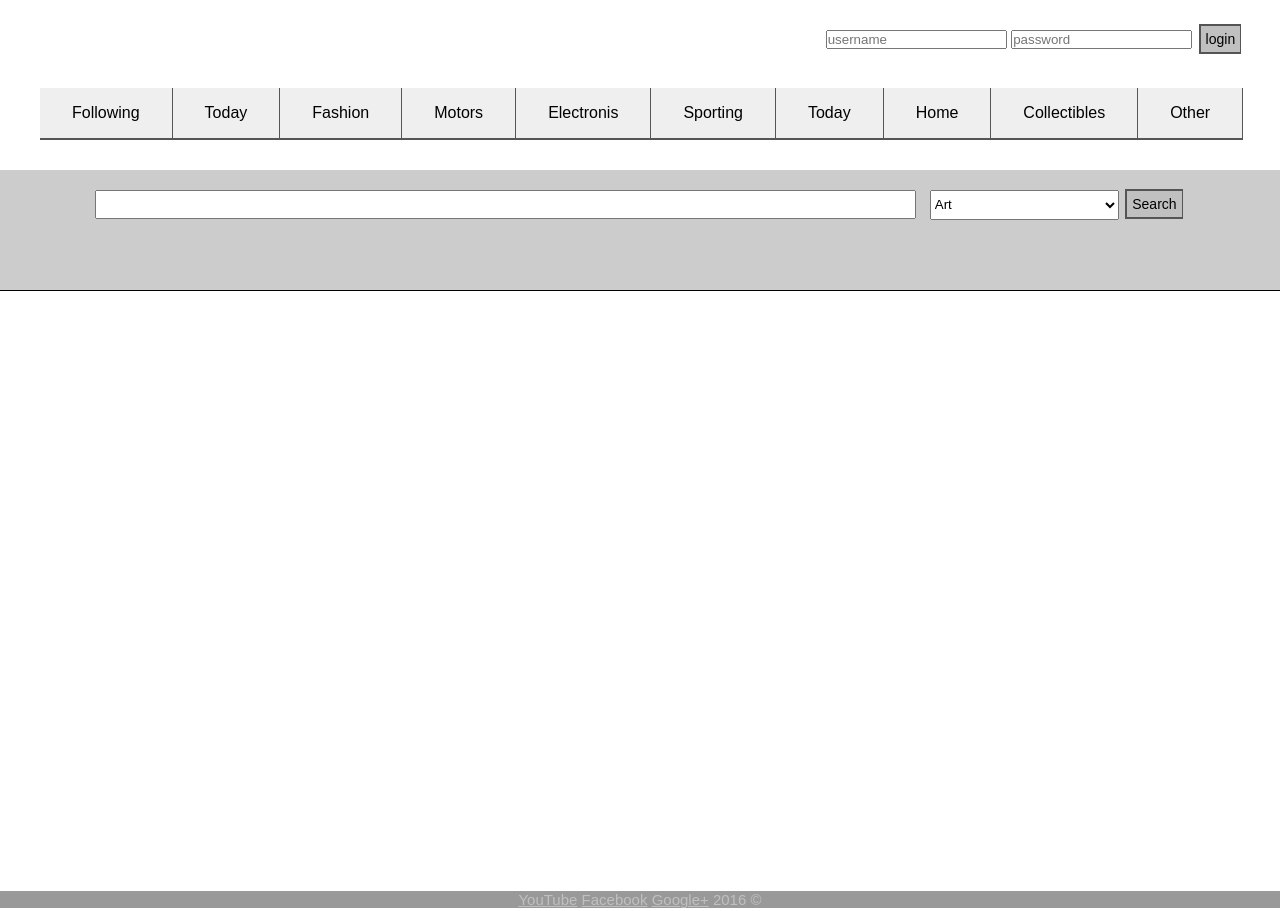
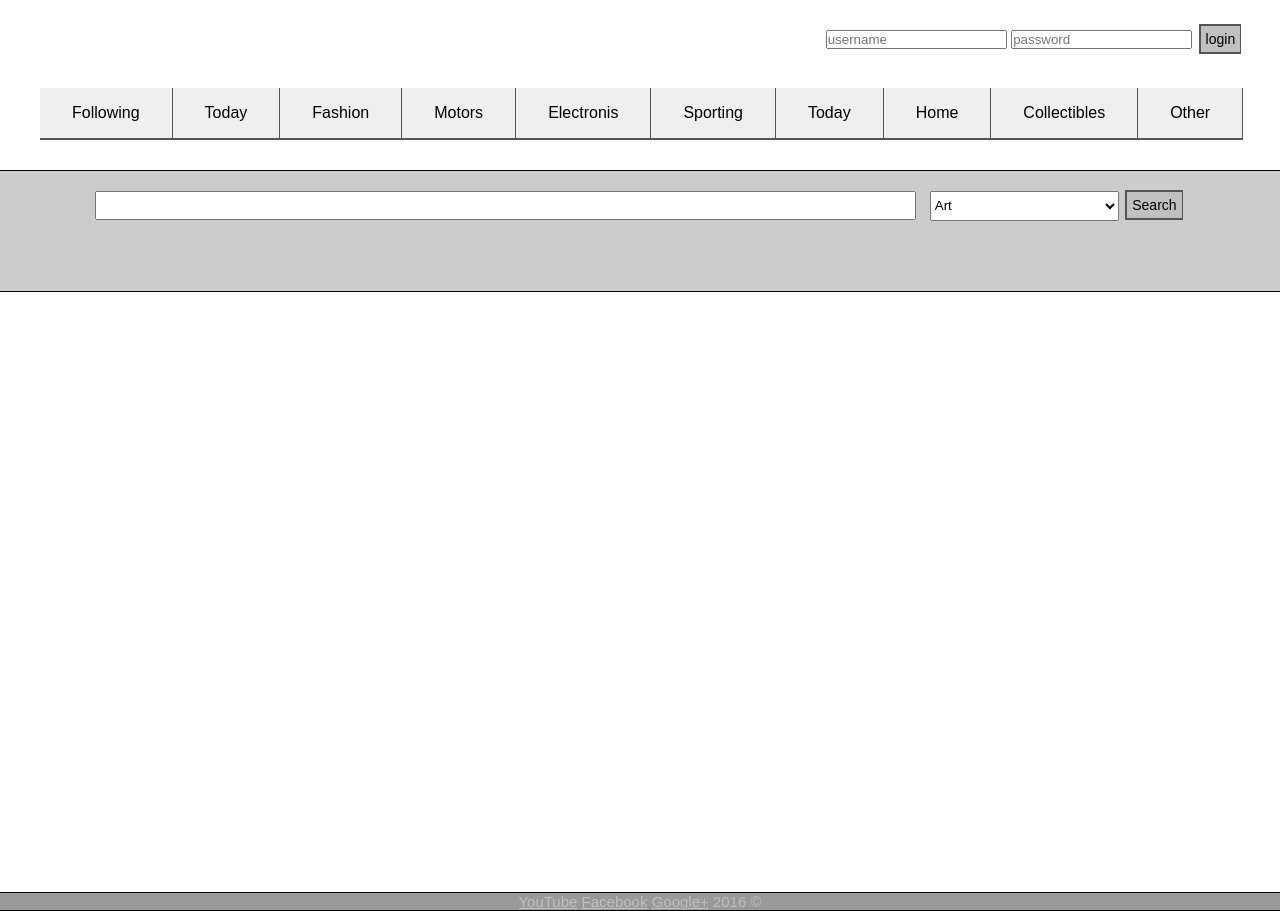
Before and after one commit to malek-boukhari/mash, a PHP site: page /index.php?category=1 in a window 1280 px wide. Run offline with PHP 8.4, Linux system fonts and the light colour scheme.

Commit message:
css latest changes

```diff
--- a/workspace/mash/css/maincss.css
+++ b/workspace/mash/css/maincss.css
@@ -31,6 +31,9 @@ padding:20px 40px 20px 40px;
 	text-align: center;
 	color:#c0c0c0;
 	background-color: #999999;
+	border-top: solid  1px;
+	border-bottom: solid  1px;
+	border-color: black;
 }
 
 #menu{
@@ -78,6 +81,7 @@ a:HOVER{
 	display: block;
 	height:100px;
 	background-color: #cccccc;
+	border-top: solid  1px;
 	border-bottom: solid  1px;
 	border-color: black;
 }
```
